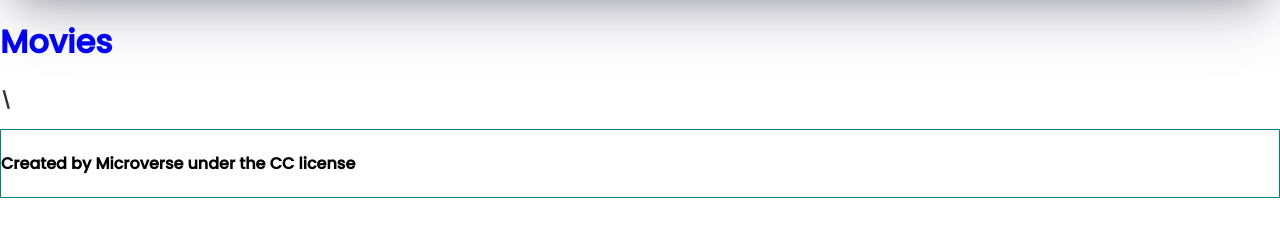
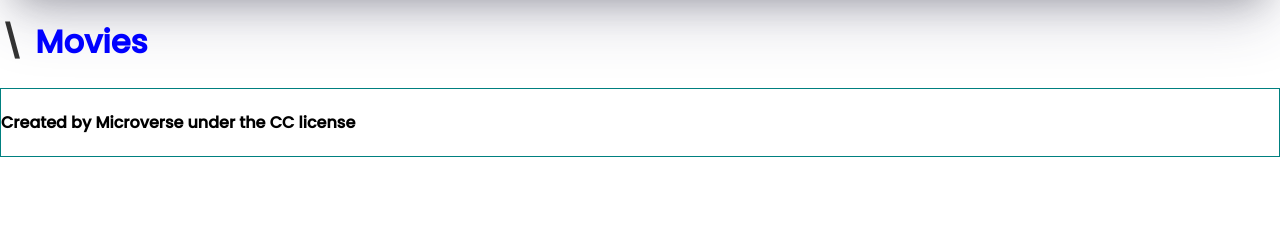
Before and after one commit to GedeonTS/Movie-website, a website built with webpack: page src/index.html in a window 1280 px wide. Shown: the part 114-350 px from the top of the page. Built offline with nearby package versions, Linux system fonts and the light colour scheme; no server answers.

Commit message:
Update markup

```diff
--- a/src/index.html
+++ b/src/index.html
@@ -10,8 +10,7 @@
 <body>
   <div class="comment-modal hide-modal" id="commentModal"></div>
   <header class="header"></header>
-  <h1>Movies</h1>
-  <h3 id="count">\</h3>
+  <h1><span id="count">\</span> Movies</h1>
   <section id="middle"></section>
 </body>
 </html>
```
